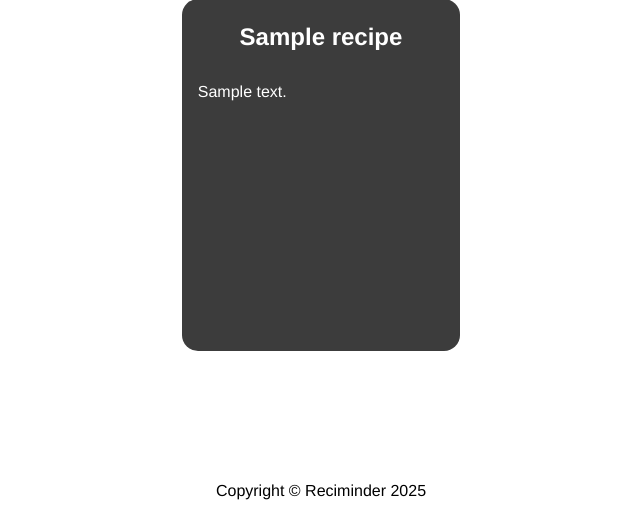
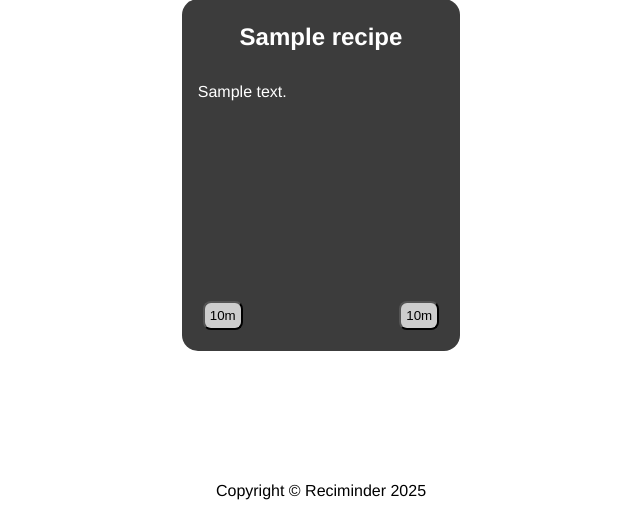
Before and after one commit to Lightning59/Reciminder, a Django app: page /recipe/home/ in a window 1280 px wide. Shown: the part 294-800 px from the top of the page, without its empty margins (319-959 px from the left). Run offline with Django 5.2, Linux system fonts and the light colour scheme; a user stored in the database is signed in; tables that the repository leaves empty hold one stand-in row (values such as "Sample post").

Commit message:
Overlayed Time Buttons

```diff
--- a/Django/recipe/templates/logged_in_temp.html
+++ b/Django/recipe/templates/logged_in_temp.html
@@ -1,6 +1,7 @@
 {% extends 'main.html' %}
 
 {% block content %}
+    {% load pretty_time_print %}
     <h1>View or Search Recipes</h1>
     <div class="sticky-recipe-search">
         <p><a href="{% url 'add-recipe' %}">Click here to add a recipe.</a></p>
@@ -18,6 +19,10 @@
                 <h4 class="recipe-card-title">{{ recipe.title }}</h4>
                 <p>{{ recipe.description_free_text|truncatechars:250|linebreaksbr  }}</p>
             </article>
+            <div class="timediv">
+                <button class="timebutton totaltime">{% pretty_time_print recipe.total_overall_time_minutes false %}</button>
+                <button class="timebutton activetime">{% pretty_time_print recipe.total_active_time_minutes false %}</button>
+            </div>
         </a>
     {% endfor %}
     </div>
--- /dev/null
+++ b/Django/recipe/templatetags/pretty_time_print.py
@@ -0,0 +1,8 @@
+from django import template
+import recipe.utils
+
+register = template.Library()
+
+@register.simple_tag
+def pretty_time_print(minutes, long):
+    return recipe.utils.minutes_to_user_text(minutes,long)
--- a/Django/recipe/utils.py
+++ b/Django/recipe/utils.py
@@ -1,6 +1,8 @@
+from django import template
 
+register = template.Library()
 
-
+@register.simple_tag
 def minutes_to_user_text(minutes: int, long: bool=False) -> str:
     if long:
         minutes_str = ' minutes'
--- a/Django/recipe/views.py
+++ b/Django/recipe/views.py
@@ -1,4 +1,6 @@
 from django.shortcuts import render, redirect
+
+import recipe
 from recipe.forms import RecipeForm, RecipeImageForm
 from django.contrib.auth.decorators import login_required
 from django.http import Http404, HttpRequest, HttpResponse
@@ -126,5 +128,6 @@ def logged_in_home(request: HttpRequest, pagination_res_per_page: int = 20) -> H
                'recipes': this_page_recipes,
                'page_range': page_range,
                'total_pages': total_pages,
-               'search_query': search_query}
+               'search_query': search_query,
+               'pretty_time_fun': minutes_to_user_text}
     return render(request, 'logged_in_temp.html', context)
--- a/Django/static/styles/main.css
+++ b/Django/static/styles/main.css
@@ -171,7 +171,9 @@ input.all-recipe-search{
 }
 
 .recipe-card{
-    display: block;
+    display: flex;
+    flex-direction: column;
+    justify-content: space-between;
     width: calc(100%/5);
     min-width: calc(min(60vw, 15rem) - 2rem);
     height: 20rem;
@@ -181,6 +183,7 @@ input.all-recipe-search{
     border-radius: 1rem;
     text-decoration: None;
     color: white;
+
 }
 
 .recipe-card:hover{
@@ -197,7 +200,30 @@ input.all-recipe-search{
 
 .recipe-card p{
     text-align: left;
+    max-height: 12vw;
 }
+
+.card{
+    overflow: clip;
+}
+
+.timediv{
+    justify-self: flex-end;
+
+}
+
+.timebutton{
+    text-decoration: none;
+    background-color: #cdcdcd;
+    margin: 5px;
+    padding: 5px;
+    border-radius:8px;
+}
+
+.activetime{
+    float: right;
+}
+
 
 .recipe-page{
     max-width: max(80vw, 1000px);
```
Also changed, not shown: HTMLdev/main.css (+42 -2 lines), HTMLdev/recipe.html (+16 -5 lines), Django/recipe/templatetags/__init__.py (added), 1 other file.
